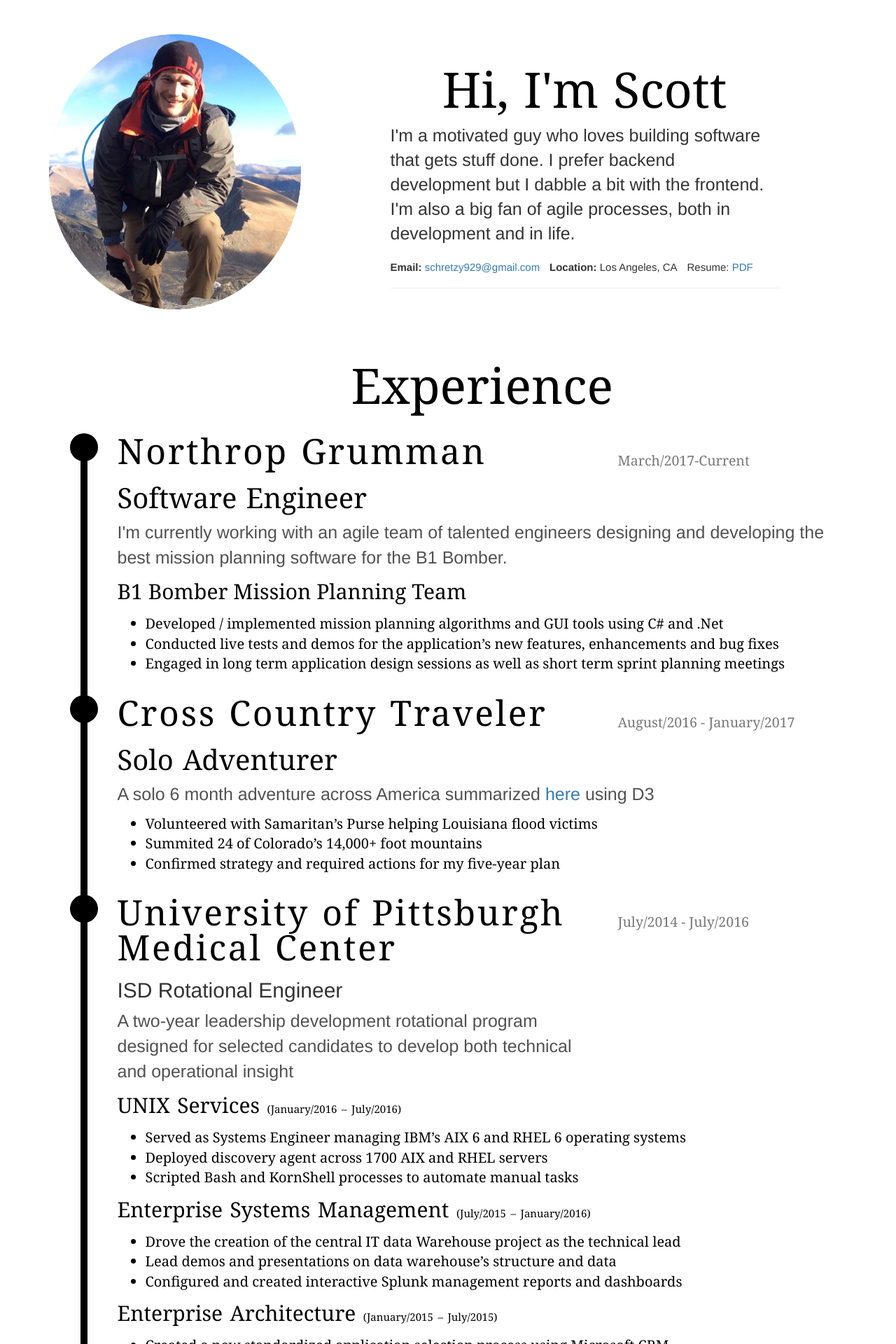
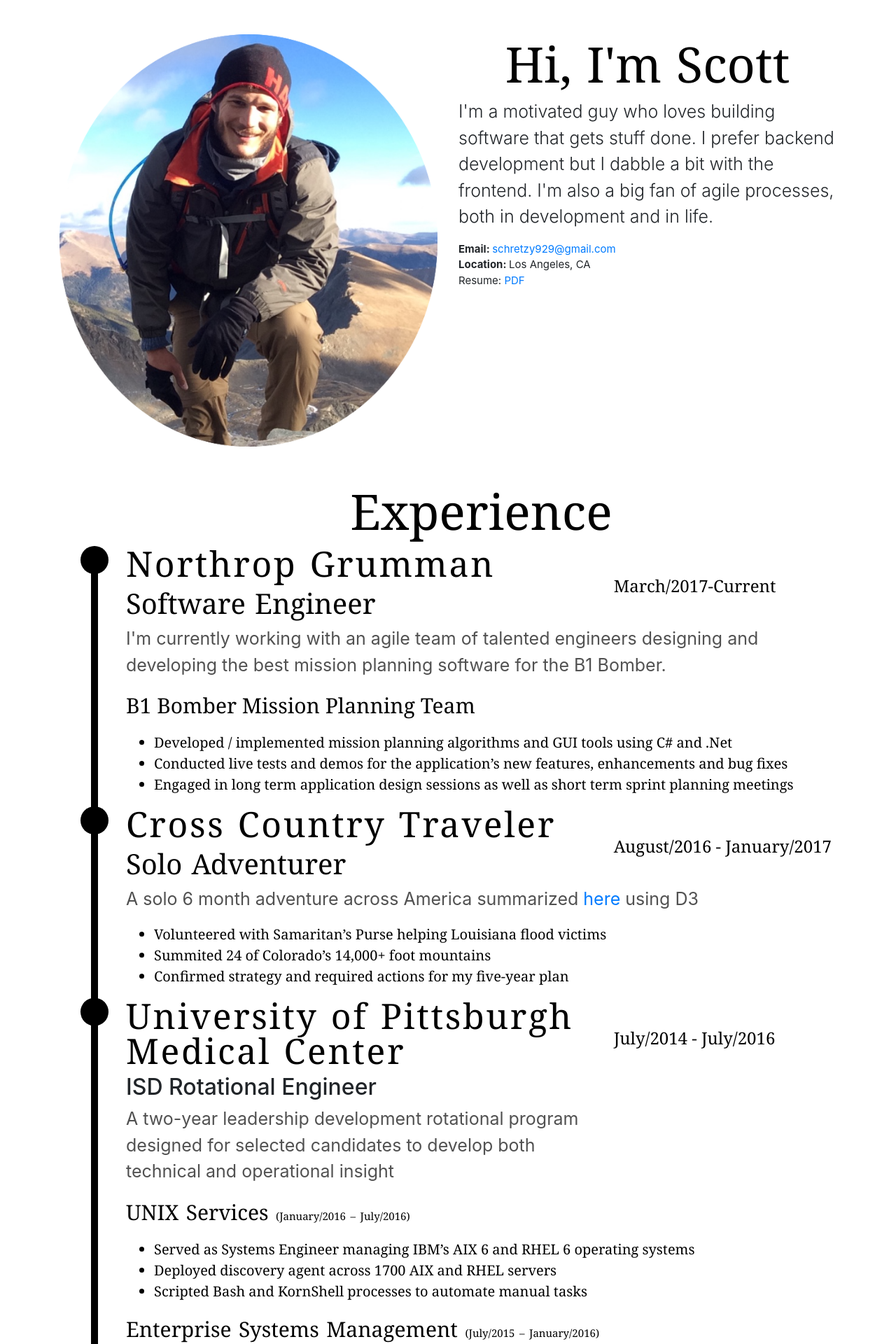
Before and after one commit to schretzilla/website, a Django app: page / in a window 1280 px wide; the page is wider, and only the part inside the window is pictured. Shown: the part 1001-2921 px from the top of that part at 70% size. Run offline with Django 3.2, Linux system fonts and the light colour scheme; some libraries are stand-ins or nearby versions.

Commit message:
Moving to bootstrap4
Switched home directory to use bootstrap 4

```diff
--- a/portfolio/static/portfolio/css/home.css
+++ b/portfolio/static/portfolio/css/home.css
@@ -10,6 +10,13 @@
    color: white;
 }
 
+#name-header {
+    font-size: 65px;
+}
+
+#name-description{
+    font-family: Optima;
+}
 .jumbotron {
     background-color: transparent;
 }
--- a/portfolio/templates/portfolio/home.html
+++ b/portfolio/templates/portfolio/home.html
@@ -7,43 +7,33 @@
     <title>Home </title>
 
     <!-- Twitter Bootstrap3 Style Sheet -->
-    <link href="{% static 'portfolio/css/bootstrap.min.css' %}" rel="stylesheet">
+    <!-- <link href="{% static 'portfolio/css/bootstrap.min.css' %}" rel="stylesheet"> -->
+
+    <!-- Twitter Bootstrap 4  -->
+    <link rel="stylesheet" href="https://maxcdn.bootstrapcdn.com/bootstrap/4.0.0/css/bootstrap.min.css" integrity="sha384-Gn5384xqQ1aoWXA+058RXPxPg6fy4IWvTNh0E263XmFcJlSAwiGgFAW/dAiS6JXm" crossorigin="anonymous">
 
 
     <!-- AngularJS Import -->
     <script src="{% static 'portfolio/js/angular.min.js' %}"></script>
 
-    <!-- Google Analytics -->
-    <script>
-        (function(i,s,o,g,r,a,m){i['GoogleAnalyticsObject']=r;i[r]=i[r]||function(){
-        (i[r].q=i[r].q||[]).push(arguments)},i[r].l=1*new Date();a=s.createElement(o),
-        m=s.getElementsByTagName(o)[0];a.async=1;a.src=g;m.parentNode.insertBefore(a,m)
-        })(window,document,'script','https://www.google-analytics.com/analytics.js','ga');
+    <style>
+        .parallax {
+            /* The image used */
+            background-image: url("{% static 'portfolio/img/delicate-arch.jpg' %}");
+        }
+    </style>
 
-        ga('create', 'UA-82720914-1', 'auto');
-        ga('send', 'pageview');
-    </script>
+    <link href="{% static 'portfolio/css/home.css' %}" rel="stylesheet">
+
 </head>
 
 <body>
 
-<style>
-    .parallax {
-        /* The image used */
-        background-image: url("{% static 'portfolio/img/delicate-arch.jpg' %}");
-    }
-</style>
-
-<link href="{% static 'portfolio/css/home.css' %}" rel="stylesheet">
-
-<script type="text/javascript" src="{% static 'portfolio/js/d3.v4.js' %}"></script>
-<script src="{% static 'portfolio/js/animated-timeline.js' %}"></script>
-
 <div class="parallax">
     <div class="container">
             <div class="vertical-center jumbotron">
-                    <h1 class="text-center">Scott Schretzenmaier</h1>
-                    <p class="lead text-center">
+                    <h1 id="name-header" class="text-center">Scott Schretzenmaier</h1>
+                    <p id="name-description" class="lead text-center">
                         Software Engineer, Bug Squasher, Adventure Seeker
                     </p>
 
@@ -52,16 +42,18 @@
 
 </div>
 
+<main role="main">
 <div class="container">
 
     <!-- About -->
     <div class="row top-buffer">
-        <div class="col-md-4">
-            <img src="{% static 'portfolio/img/mountaineering-1.png' %}" class="img-responsive center-block" alt="Profile Image"/>
-        </div> <!--Col left -->
+        <div class="col-md-6">
+            <img src="{% static 'portfolio/img/mountaineering-1.png' %}" class="img-fluid" alt="Profile Image"/>
+        </div>
+        <!--Col left -->
 
-        <div class="col-md-6 col-md-offset-1">
-            <div class="page-header">
+        <div class="col-md-6">
+            <div class="page-header vertical-align">
                     <h1 class="subject-header">Hi, I'm Scott</h1>
                     <p class="lead about-me">
                         I'm a motivated guy who loves building software that gets stuff done.
@@ -549,7 +541,9 @@
                 </div>
             </div>
     </div> <!-- End Extras Row -->
-</div>
+</div> <!-- End Container -->
+
+</main>
 
 <div class="container">
         <footer class="footer">
@@ -561,7 +555,17 @@
 
 
 
-    <!-- IE10 viewport hack for Surface/desktop Windows 8 bug script src="../../assets/js/ie10-viewport-bug-workaround.js"></script> -->
+    <!-- Google Analytics -->
+    <script type="text/javascript" src="{% static 'portfolio/js/d3.v4.js' %}"></script>
+    <script src="{% static 'portfolio/js/animated-timeline.js' %}"></script>
+    <script>
+        (function(i,s,o,g,r,a,m){i['GoogleAnalyticsObject']=r;i[r]=i[r]||function(){
+        (i[r].q=i[r].q||[]).push(arguments)},i[r].l=1*new Date();a=s.createElement(o),
+        m=s.getElementsByTagName(o)[0];a.async=1;a.src=g;m.parentNode.insertBefore(a,m)
+        })(window,document,'script','https://www.google-analytics.com/analytics.js','ga');
 
+        ga('create', 'UA-82720914-1', 'auto');
+        ga('send', 'pageview');
+    </script>
 </body>
 </html>
```
